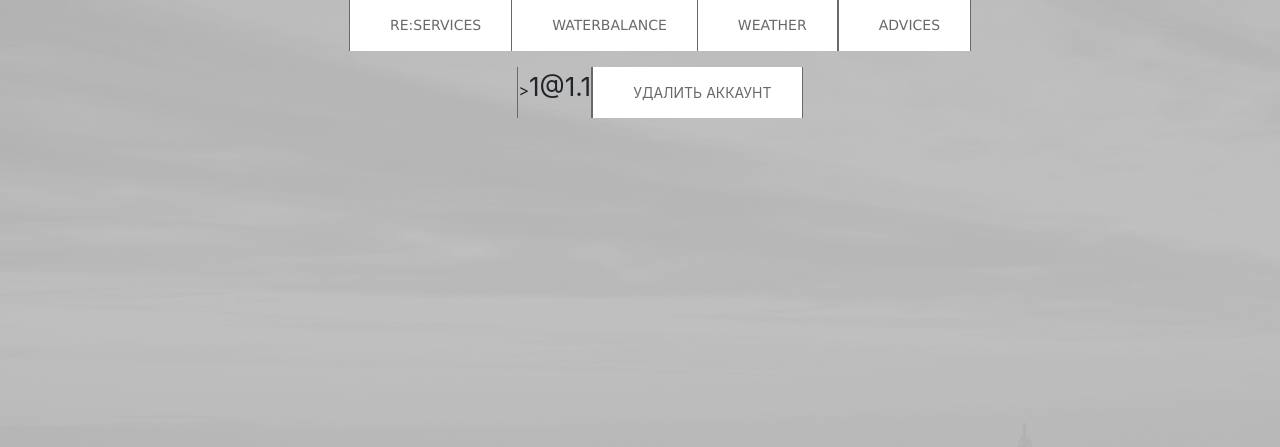
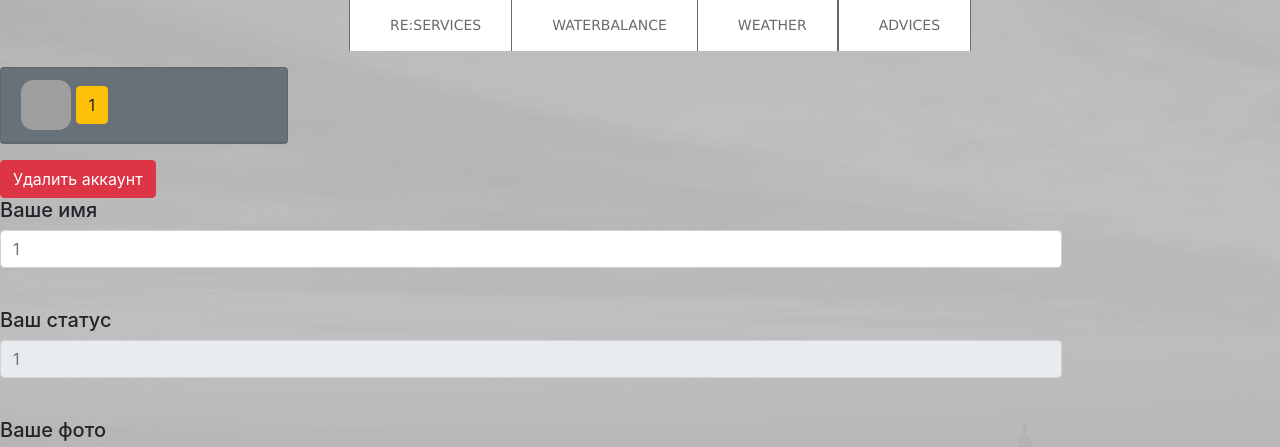
Before and after one commit to nocthu/YL_WEB_PROJECT, a Flask app: page /profile in a window 1280 px wide. Shown: the top 447 px of the page. Run offline with Flask 2, Linux system fonts and the light colour scheme; a user stored in the database is signed in; some libraries are stand-ins or nearby versions; grey boxes are pictures that could not be loaded.

Commit message:
step 32 some design

```diff
--- a/templates/b_1.html
+++ b/templates/b_1.html
@@ -129,7 +129,7 @@
         <a class="btn btn-dark" href="/logout">Выйти</a><br><br>
             <div class="card text-white bg-secondary mb-3" style="max-width: 18rem;">
                  <div class="card-header"><img class="card-img-top" src={{pic}} alt="Фото профиля." style="border-radius: 25%; width: 50px; height: 50px" align="bottom">
-                <a class="btn btn-warning" href="/profile">{{session["user_name"]}}</a></div>
+                <a class="btn btn-warning" href="/profile" data-toggle="tooltip" data-placement="bottom" title="Редактировать профиль">{{session["user_name"]}}</a></div>
             </div>
         <center><div class="content_1"><h1>Добро пожаловать, {{session["user_name"]}}</h1></div></div></center>
     {% else %}
--- a/templates/profile.html
+++ b/templates/profile.html
@@ -6,13 +6,39 @@
 </head>
 <body>
 <form method="post" enctype="multipart/form-data">
-    <nav class="dws-menu">
-        <ul>
-            <li>><span style="font-size:26px">{{email}}</span></li>
-            <li><a href="/delete" class="fa">Удалить аккаунт</a></li>
-        </ul>
-    </nav>
-
+    <div class="card text-white bg-secondary mb-3" style="max-width: 18rem;">
+                 <div class="card-header">
+                     <img class="card-img-top" src={{pic}} alt="Фото профиля." style="border-radius: 25%; width: 50px; height: 50px" align="bottom">
+                     <a class="btn btn-warning" href="/profile">{{session["user_name"]}}</a>
+                 </div>
+    </div>
+    <a class="btn btn-danger" href="/delete">Удалить аккаунт</a>
+    <br>
+    <h5>Ваше имя</h5>
+    <div class="form-group row">
+        <div class="col-sm-10">
+            <input class="form-control" type="text" id="name" placeholder={{session["user_name"]}} name="name">
+        </div>
+    </div>
+    <br>
+    <h5>Ваш статус</h5>
+    <div class="form-group row">
+        <div class="col-sm-10">
+            <input class="form-control" type="text" placeholder={{session["status"]}} readonly>
+        </div>
+    </div>
+    <br>
+    <h5>Ваше фото</h5>
+    <img class="card-img-top" src={{photo}} alt="Фото профиля." style="border-radius: 25%; width: 200px; height: 200px" align="bottom">
+    <div>
+        <div class="form-group">
+            <h6 for="photo">Добавить новую фотографию</h6>
+            <input type="file" class="form-control-file" id="photo" name="file">
+        </div>
+    </div>
+    <div>
+        <center><button type="submit" class="btn btn-success btn-lg btn-block">Сохранить изменения</button></center>
+    </div>
 </form>
 </body>
 {% endblock %}
```
Also changed, not shown: db/base.sqlite.
